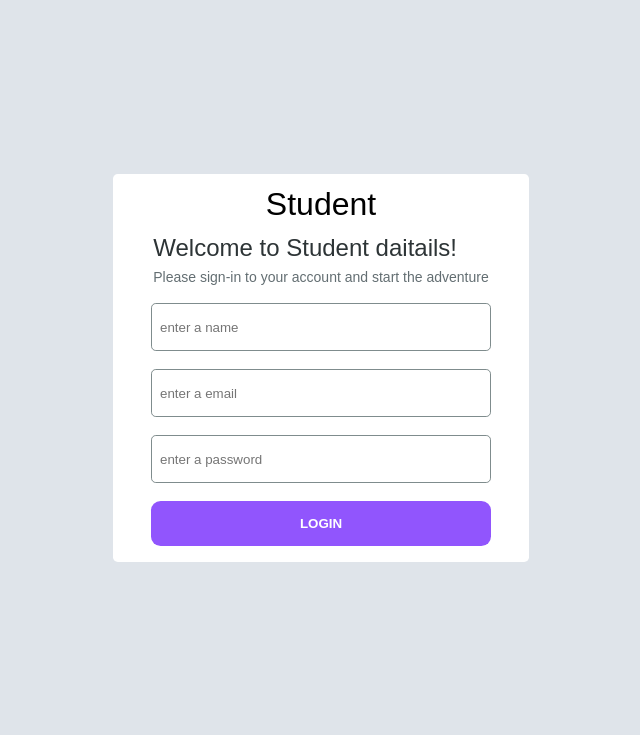
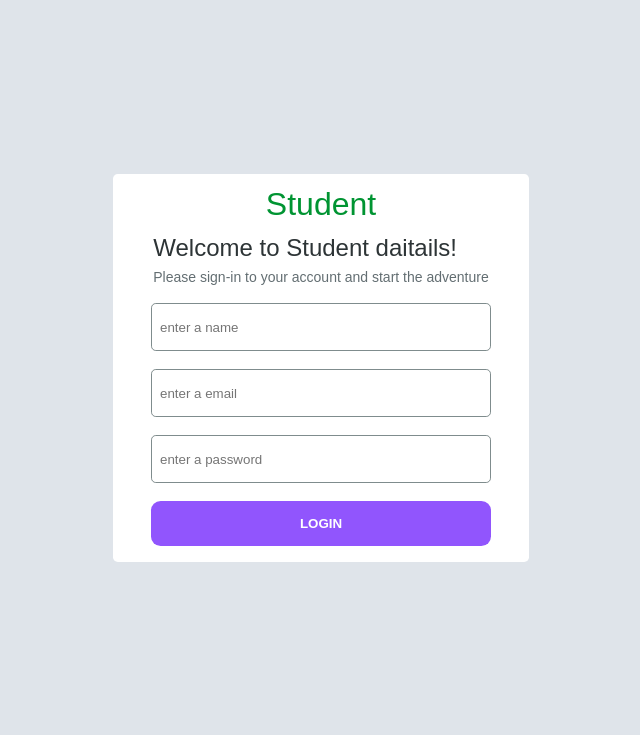
Before and after one commit to dilipsuthar60/crud_php, a PHP site: page /login.php in a window 1280 px wide. Shown: the top 735 px of the page, without its empty margins (319-959 px from the left). Run offline with PHP 8.4, Linux system fonts and the light colour scheme.

Commit message:
color changed

```diff
--- a/style.css
+++ b/style.css
@@ -105,7 +105,7 @@ textarea {
 a {
   list-style: none;
   text-decoration: none;
-  background-color: #5352ed;
+  background-color: #9155fd;
   color: white;
   padding: 0.5rem;
   border-radius: 5px;
@@ -157,7 +157,7 @@ a {
   text-align: center;
   gap: 18px;
   border-radius: 0.3rem;
-  padding: 1rem ;
+  padding: 1rem;
   width: 26rem;
 }
 .sub-heading {
@@ -168,6 +168,9 @@ a {
   font-size: 14px;
   margin-top: 0.7rem;
   color: #636e72;
+}
+.login-container h1 {
+  color: #009432;
 }
 .login-container h1,
 h2 {
@@ -181,7 +184,7 @@ h2 {
   width: 100%;
   max-width: 340px;
 }
-.login :focus{
+.login :focus {
   border: 2px solid #9155fd;
 }
 .login-container input {
@@ -197,7 +200,7 @@ h2 {
   text-align: right;
   cursor: pointer;
 }
-.login-forget span{
+.login-forget span {
   color: #9155fd;
   font-weight: 500;
   text-decoration: underline;
```
